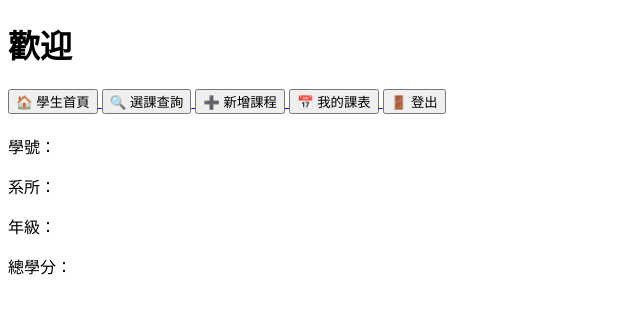
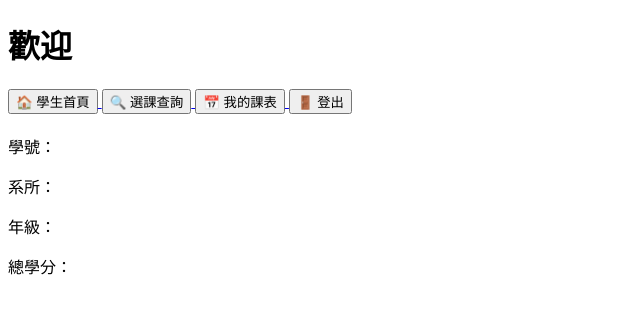
Before and after one commit to shadowhunter2155/DatabaseProject, a Flask app: page /student_home in a window 1280 px wide. Shown: the top 314 px of the page, without its empty margins (0-640 px from the left). Run offline with Flask 3, Linux system fonts and the light colour scheme; the visitor is signed in with stand-in values (Sample User, id 1); data that the repository does not hold is empty.

Commit message:
刪去多餘新增按鈕

```diff
--- a/course_system/templates/student_home.html
+++ b/course_system/templates/student_home.html
@@ -16,9 +16,7 @@
         <button>🔍 選課查詢</button>
     </a>
 
-    <a href="/student_enroll">
-        <button>➕ 新增課程</button>
-    </a>
+
 
     <a href="/schedule">
         <button>📅 我的課表</button>
```
